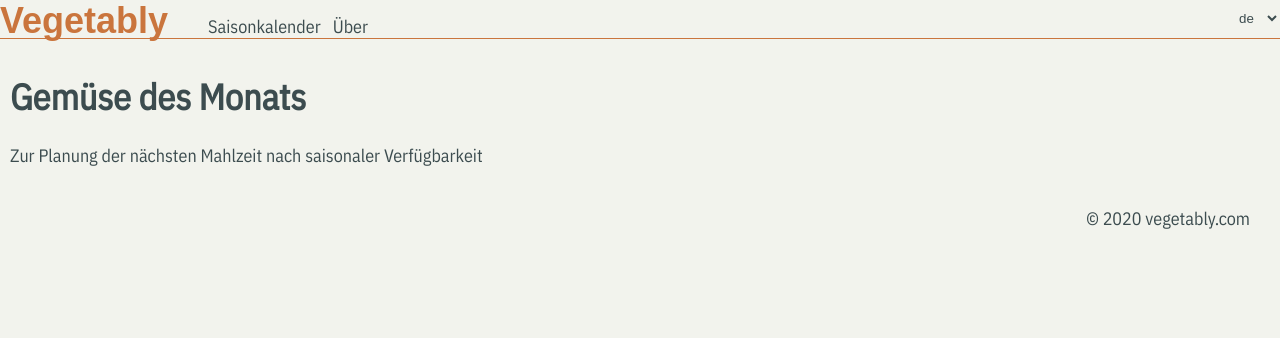
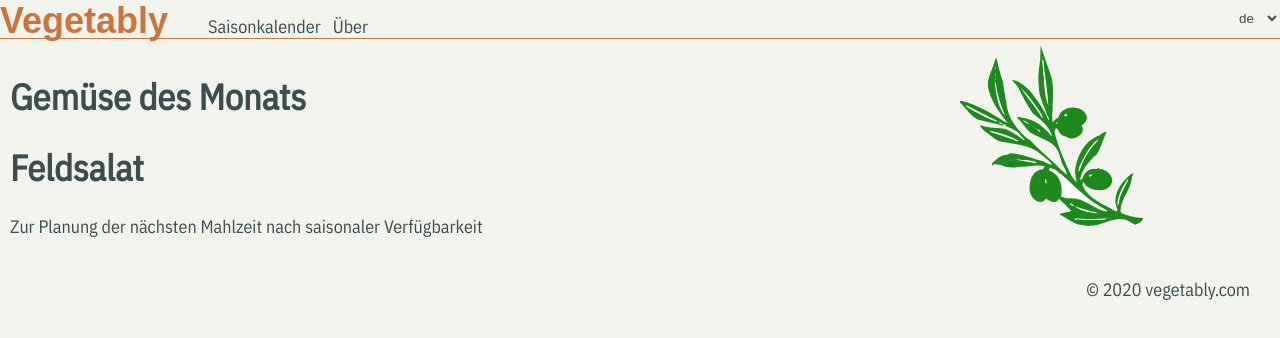
Before and after one commit to pce/vegetably, a React (Create React App) app: page / in a window 1280 px wide. Shown: the top 338 px of the page. Built offline with nearby package versions, Linux system fonts and the light colour scheme; a web font is replaced by a local one.

Commit message:
added svg background and vegetable of the month

```diff
--- a/src/App.js
+++ b/src/App.js
@@ -126,15 +126,21 @@ function Content() {
 
 
 function Home({lang}) {
+
+  let curMonth = new Date().getMonth()
+  let text = t(state.home.teaser_month[curMonth].text)
+
   return (
     <>
       <Helmet>
         <title>Vegetably :: Home</title>
       </Helmet>
-      <div className="content">
+      <div className="content home">
         <Text value={state.home[lang].header} />
+        <Text value={text} />
         {/* <Image src={state.home[lang].image} className="home" /> */}
         <MultilineText value={state.home[lang].text} />
+
       </div>
       <footer className="bottom-left">&copy; 2020 vegetably.com</footer>
     </>
@@ -145,7 +151,6 @@ function About() {
   // <link rel="canonical" href="https://vegetably.com/" />
   return (<>
     <Helmet>
-      <meta charSet="utf-8" />
       <title>Vegetably :: {t('About')}</title>
     </Helmet>
     <div className="content">
--- a/src/index.css
+++ b/src/index.css
@@ -116,6 +116,12 @@ footer {
   padding: 10px;
 }
 
+.home {
+  background-image: url(./Angelo_Gemmi_olive_tree_branch.svg) ;
+  background-repeat: no-repeat;
+  background-position: 90% 90%;
+}
+
 .paragraph img {
   height: 100px;
 }
--- a/src/store.js
+++ b/src/store.js
@@ -3,10 +3,24 @@ import { createRef } from "react"
 const state = {
   pages: 3,
   home: {
+    teaser_month: {
+      0: {text: 'Chicorée'},
+      1: {text:'Feldsalat'},
+      2: {text:'Spinat'},
+      3: {text:'Rhabarber'},
+      4: {text:'Aubergine'},
+      5:{text: 'Blaubeeren / Heidelbeeren'},
+      6:{text: 'Brokkoli'},
+      7:{text: 'Zucchini'},
+      8:{text: 'Radicchio'},
+      9:{text: 'Lauch / Porree'},
+      10:{text: 'Rosenkohl'},
+      11:{text: 'Grünkohl'},
+    },
     de: {
       image: "/jodie-morgan-v25z8P-CPB4-unsplash.jpg",
       header: "Gemüse des Monats",
-        text: "Zur Planung der nächsten Mahlzeit nach saisonaler Verfügbarkeit"
+      text: "Zur Planung der nächsten Mahlzeit nach saisonaler Verfügbarkeit",
     },
     en: {
       image: "/jodie-morgan-v25z8P-CPB4-unsplash.jpg",
```
Also changed, not shown: src/Angelo_Gemmi_olive_tree_branch.svg (added). Lines whose indentation alone changed are shown as unchanged.
